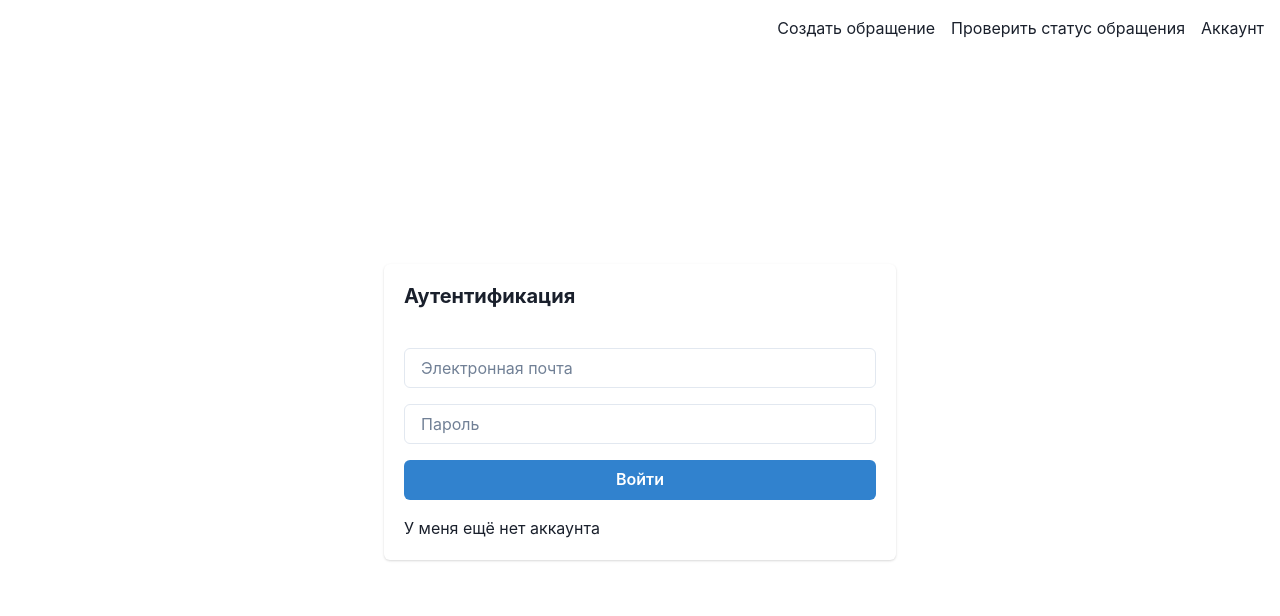
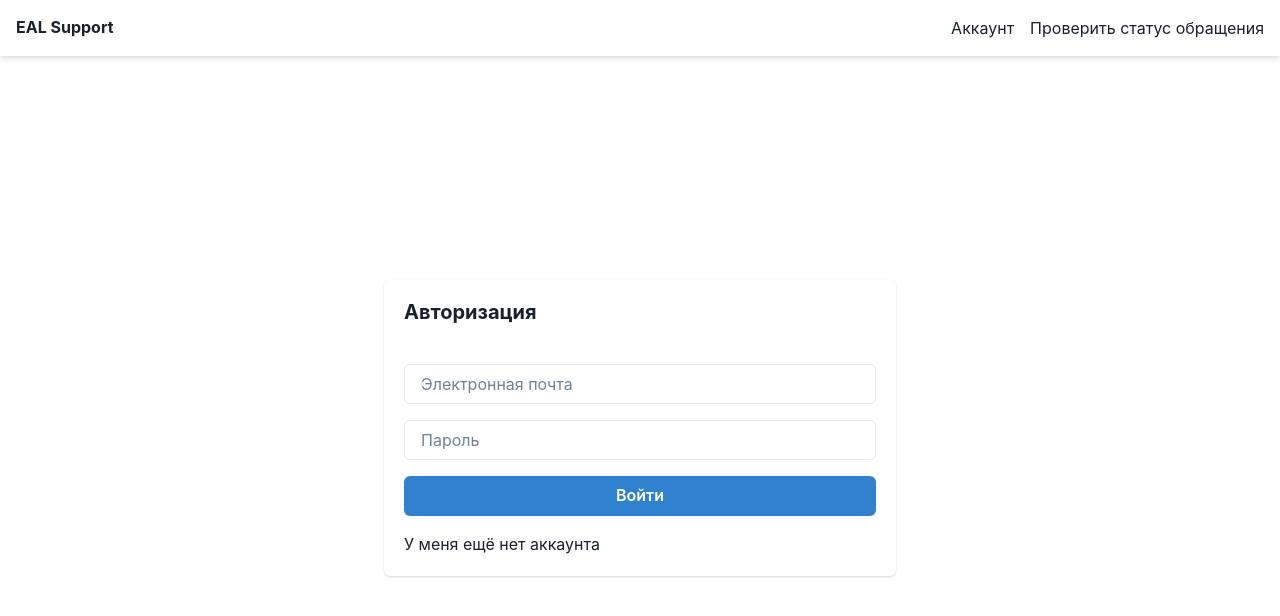
Before and after one commit to eeboAvitoLovers/eal-frontend, a React (Vite) app: page /auth in a window 1280 px wide. Shown: the top 616 px of the page. Built offline with nearby package versions, Linux system fonts and the light colour scheme; no server answers.

Commit message:
feat: update styles & nav

```diff
--- a/src/components/CardPageLayout.tsx
+++ b/src/components/CardPageLayout.tsx
@@ -15,9 +15,9 @@ type CardPageLayoutProps = {
 };
 
 const CardPageLayout: FC<CardPageLayoutProps> = ({ children, title }) => (
-  <Box p={4} minH="100vh" display="flex" flexDirection="column">
+  <Box minH="100vh" display="flex" flexDirection="column">
     <Navigation />
-    <Center flexDirection="column" flexGrow={1}>
+    <Center flexDirection="column" flexGrow={1} p={4}>
       <Card maxW="lg" w="100%">
         <CardHeader>
           <Heading size="md">{title}</Heading>
--- a/src/components/FullPageLayout.tsx
+++ b/src/components/FullPageLayout.tsx
@@ -10,10 +10,8 @@ type FullPageLayoutProps = {
 const FullPageLayout: FC<FullPageLayoutProps> = ({ title, children }) => {
   return (
     <Box minH="100vh" display="flex" flexDirection="column">
-      <Box pt={4} px={4}>
-        <Navigation />
-      </Box>
-      <Container>
+      <Navigation />
+      <Container py={4}>
         <Heading size="lg" pb="1.5rem">
           {title}
         </Heading>
--- a/src/components/Navigation.tsx
+++ b/src/components/Navigation.tsx
@@ -1,24 +1,51 @@
-import { Link, Box } from "@chakra-ui/react";
+import { Link, Box, Heading, Flex } from "@chakra-ui/react";
 import { FC } from "react";
 import { Link as RouterLink } from "react-router-dom";
+import { useAuth } from "../context/authContext";
 
-const Navigation: FC = () => (
-  <Box
+const Navigation: FC = () => {
+  const [auth] = useAuth();
+
+  return (
+    <Flex
       as="nav"
-    display="flex"
-    justifyContent="flex-end"
+      alignItems="center"
       flexWrap="wrap"
       gap="1rem"
+      justifyContent="space-between"
+      shadow="md"
+      p={4}
     >
-    <Link as={RouterLink} to="/">
-      Создать обращение
+      <Heading size="sm" mr={2}>
+        EAL Support
+      </Heading>
+      <Flex alignItems="center" gap="1rem" flexWrap="wrap">
+        <Link as={RouterLink} to="/auth">
+          Аккаунт
         </Link>
         <Link as={RouterLink} to="/check">
           Проверить статус обращения
         </Link>
-    <Link as={RouterLink} to="/auth">
-      Аккаунт
+
+        {auth && (
+          <>
+            <Link as={RouterLink} to="/">
+              Создать обращение
             </Link>
-  </Box>
+            {!auth.is_engineer && (
+              <>
+                <Link as={RouterLink} to="/tickets">
+                  Все обращения
+                </Link>
+                <Link as={RouterLink} to="/analytics">
+                  Аналитика
+                </Link>
+              </>
+            )}
+          </>
+        )}
+      </Flex>
+    </Flex>
   );
+};
 export default Navigation;
--- a/src/pages/AuthPage.tsx
+++ b/src/pages/AuthPage.tsx
@@ -2,19 +2,14 @@ import { FC } from "react";
 import CardPageLayout from "../components/CardPageLayout";
 import AuthForm from "../components/AuthForm";
 import { useAuth } from "../context/authContext";
-import FullPageLayout from "../components/FullPageLayout";
 import Profile from "../components/Profile";
 
 const AuthPage: FC = () => {
   const [auth] = useAuth();
 
-  return auth ? (
-    <FullPageLayout title="Профиль">
-      <Profile />
-    </FullPageLayout>
-  ) : (
-    <CardPageLayout title="Аутентификация">
-      <AuthForm />
+  return (
+    <CardPageLayout title={auth ? "Профиль" : "Авторизация"}>
+      {auth ? <Profile /> : <AuthForm />}
     </CardPageLayout>
   );
 };
```
Lines whose indentation alone changed are shown as unchanged.
